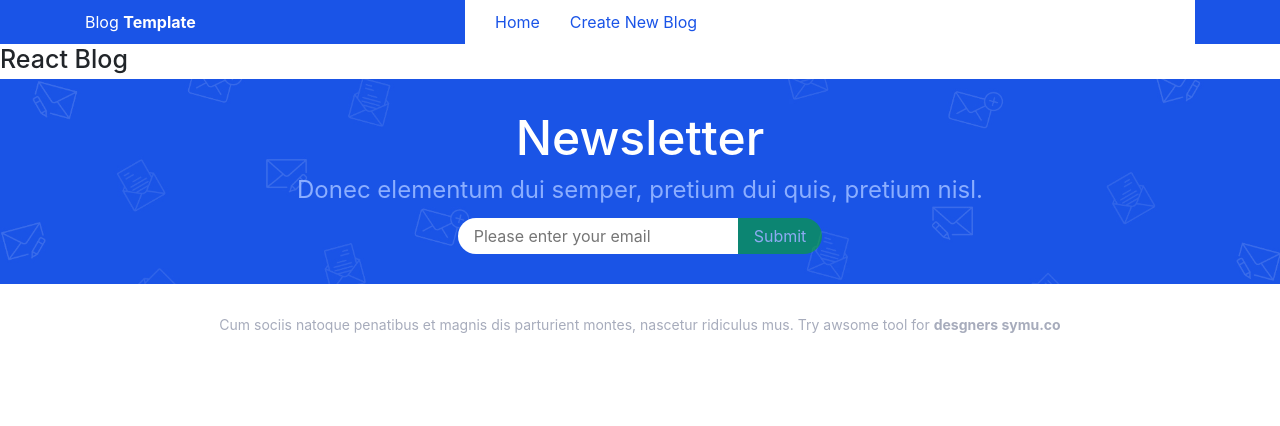
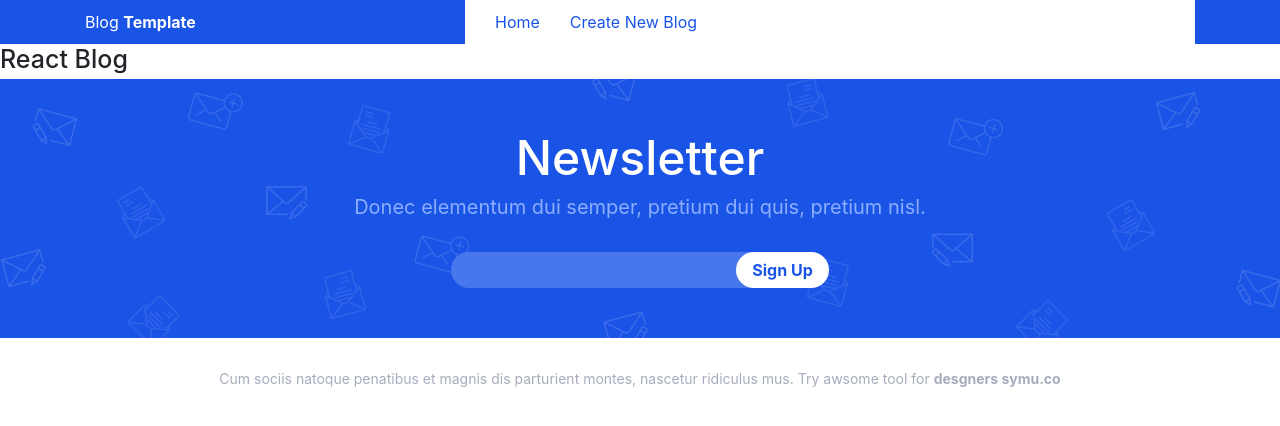
Before and after one commit to jknowles94/React-blog, a React (Create React App) app: page / in a window 1280 px wide. Shown: the top 426 px of the page. Built offline with nearby package versions, Linux system fonts and the light colour scheme.

Commit message:
Improve styling to match design

```diff
--- a/src/App.js
+++ b/src/App.js
@@ -14,7 +14,6 @@ class App extends Component {
         id: 'email',
         elementType: 'input',
         config: {
-          placeholder: 'Please enter your email',
           type: 'email'
         },
         validation: {
--- a/src/components/Newsletter/Newsletter.js
+++ b/src/components/Newsletter/Newsletter.js
@@ -18,7 +18,7 @@ const Newsletter = (props) => {
         config={props.form.email.config}
         changed={(event) => props.changed(event, props.form.email.id)}
         />
-        <Button disabled={!props.valid}>Submit</Button>
+        <Button disabled={!props.valid}>Sign Up</Button>
       </form>
     </div>
   );
--- a/src/components/Newsletter/Newsletter.scss
+++ b/src/components/Newsletter/Newsletter.scss
@@ -4,7 +4,7 @@
   width: 100%;
   color: #fff;
   text-align: center;
-  padding: 30px 0;
+  padding: 50px 0;
 
   h1 {
     font-size: 3.4rem;
@@ -16,8 +16,9 @@
   p {
     color: #8baeff;
     @media (min-width: 576px) {
-      font-size: 2.4rem;
+      font-size: 2rem;
     }
+    margin-bottom: 30px;
   }
 
   form > *{
@@ -26,10 +27,12 @@
 
   .form_input {
     border-radius: 25px 0 0 25px;
+    width: 300px;
   }
 
   .btn_primary {
-    border-radius: 0 25px 25px 0;
+    border-radius:25px;
+    margin-left: -15px;
   }
 
 }
--- a/src/components/UI/Button/Button.scss
+++ b/src/components/UI/Button/Button.scss
@@ -1,19 +1,19 @@
 .btn_primary {
-  background: #00B700;
-  color: #fff;
+  background: #fff;
+  color: #1a54e7;
   border: 1px solid transparent;
   border-radius: 25px;
   padding: 5px 15px;
   transition: all 500ms;
   cursor: pointer;
+  font-weight: bold;
 
   &:hover {
-    background: darken(#00B700 , 2%);
-    border: 1px solid #fff;
+    background: darken(#fff , 2%);
   }
 
   &:disabled {
-    opacity: 0.5;
+    cursor: not-allowed;
     &:hover {
       border: 1px solid transparent;
     }
--- a/src/components/UI/Input/Input.js
+++ b/src/components/UI/Input/Input.js
@@ -27,9 +27,9 @@ const Input = (props) => {
       onChange={props.changed} />;
   }
   return (
-    <div>
+    <React.Fragment>
       {input}
-    </div>
+    </React.Fragment>
   );
 }
 
--- a/src/components/UI/Input/Input.scss
+++ b/src/components/UI/Input/Input.scss
@@ -4,7 +4,12 @@
   padding: 5px 15px;
   outline: 0;
   border:1px solid transparent;
-  &.invalid {
-    border:1px solid #FF0000;
+  background:lighten(#1a54e7, 10%);
+  color: #fff;
+  // &.invalid {
+  //   border:1px solid #FF0000;
+  // }
+  &::placeholder {
+    color: #fff;
   }
 }
```
